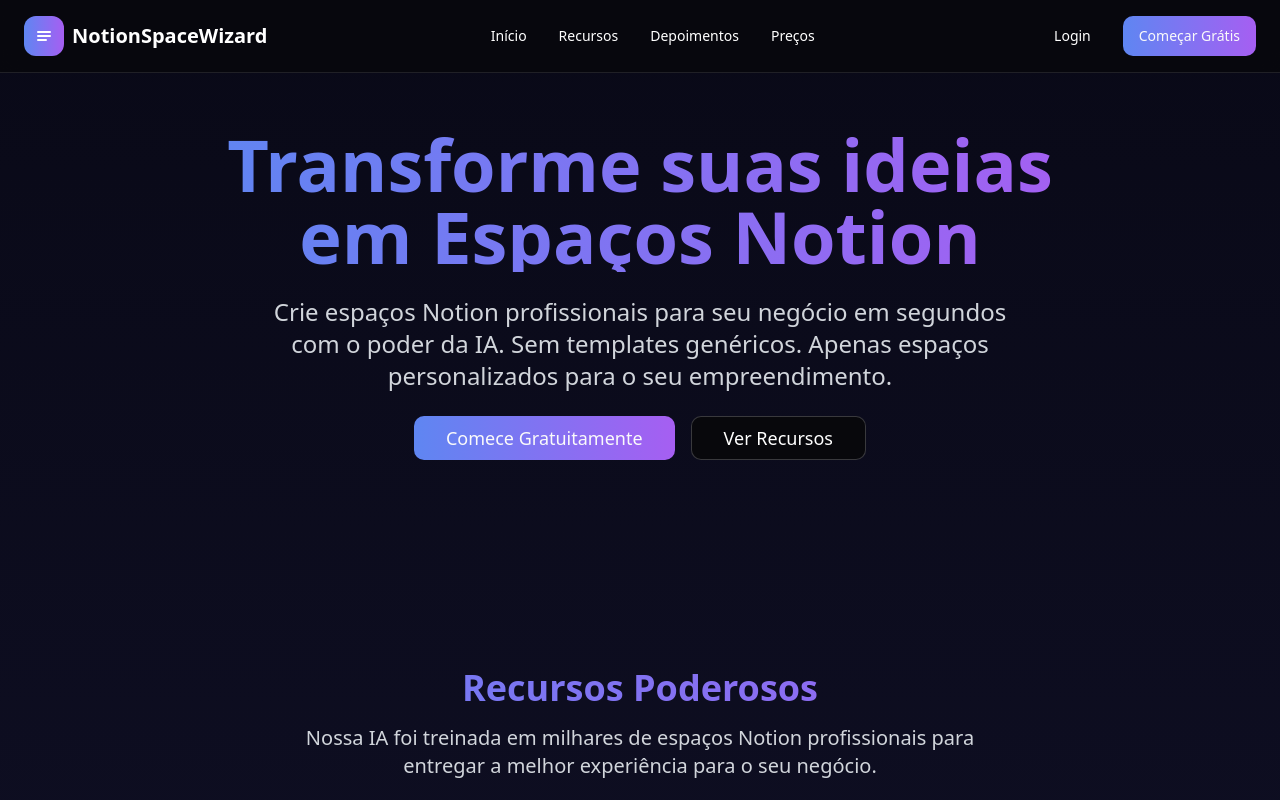
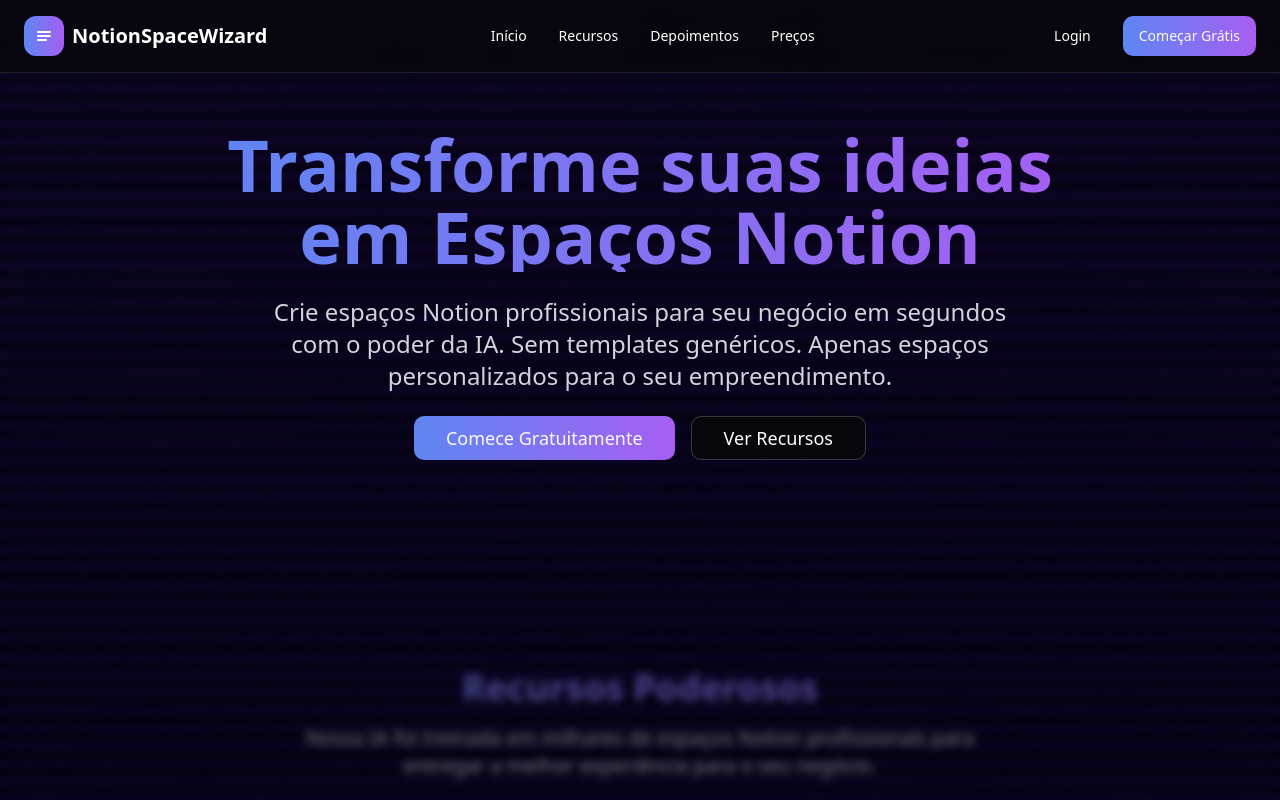
Before and after one commit to caiqueC/notion-space-wizard, a React (Vite) app: page / in a window 1280 px wide. Shown: the top 800 px of the page. Built offline with nearby package versions, Linux system fonts and the light colour scheme.

Commit message:
feat: Add background image
Render the background image to fill the entire screen.

```diff
--- a/src/pages/Home.tsx
+++ b/src/pages/Home.tsx
@@ -1,14 +1,26 @@
 import { Link } from "react-router-dom";
 import { Button } from "@/components/ui/button";
 import { Navbar } from "@/components/Navbar";
+import backgroundImage from "/lovable-uploads/239444fd-540a-49f8-9c73-a8cc3863c797.png";
 
 const Home = () => {
   return (
-    <div className="min-h-screen bg-dark-gradient text-white">
+    <div
+      className="min-h-screen bg-dark-gradient text-white relative"
+      style={{
+        backgroundImage: `url(${backgroundImage})`,
+        backgroundSize: 'cover',
+        backgroundPosition: 'center',
+        backgroundRepeat: 'no-repeat',
+        position: 'relative'
+      }}
+    >
+      <div className="absolute inset-0 bg-black/40 backdrop-blur-sm"></div>
+
       <Navbar />
 
       {/* Hero Section */}
-      <section className="container mx-auto pt-32 pb-20 px-4">
+      <section className="container mx-auto pt-32 pb-20 px-4 relative z-10">
         <div className="max-w-4xl mx-auto text-center mb-12 space-y-6">
           <h1 className="text-5xl md:text-7xl font-bold leading-tight text-gradient animate-fade-in">
             Transforme suas ideias em Espaços Notion
@@ -30,8 +42,6 @@ const Home = () => {
             </Link>
           </div>
         </div>
-
-        {/* Placeholder for Hero Image */}
       </section>
 
       {/* Features Section */}
```
Also changed, not shown: public/lovable-uploads/239444fd-540a-49f8-9c73-a8cc3863c797.png (added).
